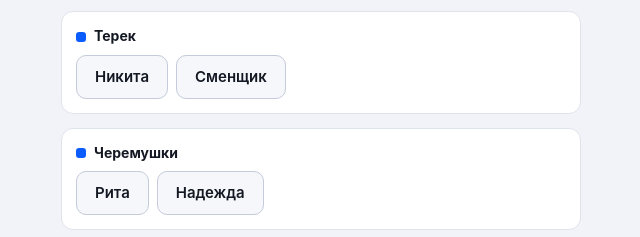
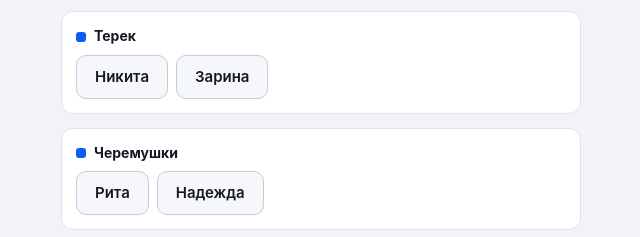
Before and after one commit to Vasilii186/tabl, a plain HTML site: page index.html in a window 1280 px wide. Shown: the part 222-459 px from the top of the page, 319-959 px from the left. Drawn offline with Linux system fonts and the light colour scheme.

Commit message:
index.html

```diff
--- a/index.html
+++ b/index.html
@@ -122,7 +122,7 @@ h3{margin:0 0 8px;font-size:14px;display:flex;align-items:center;gap:8px}
 
 /*ROSTER_START*/var ROSTER=[
  {id:"ozon1",title:"Марат",brand:"ozon",staff:[{id:"o1s1",name:"Елена"},{id:"o1s2",name:"Настя"},{id:"smwkkbr6i3x3",name:"Юлия"},{id:"smwkkbv7ment",name:"Валя"}]},
- {id:"ozon2",title:"Терек",brand:"ozon",staff:[{id:"o2s1",name:"Никита"},{id:"o2s2",name:"Сменщик"}]},
+ {id:"ozon2",title:"Терек",brand:"ozon",staff:[{id:"o2s1",name:"Никита"},{id:"o2s2",name:"Зарина"}]},
  {id:"ozon3",title:"Черемушки",brand:"ozon",staff:[{id:"o3s1",name:"Рита"},{id:"o3s2",name:"Надежда"}]},
  {id:"wb1",title:"Wildberries ПВЗ",brand:"wb",staff:[{id:"w1s1",name:"Катя"},{id:"w1s2",name:"Вера"}]}
 ];/*ROSTER_END*/
```
